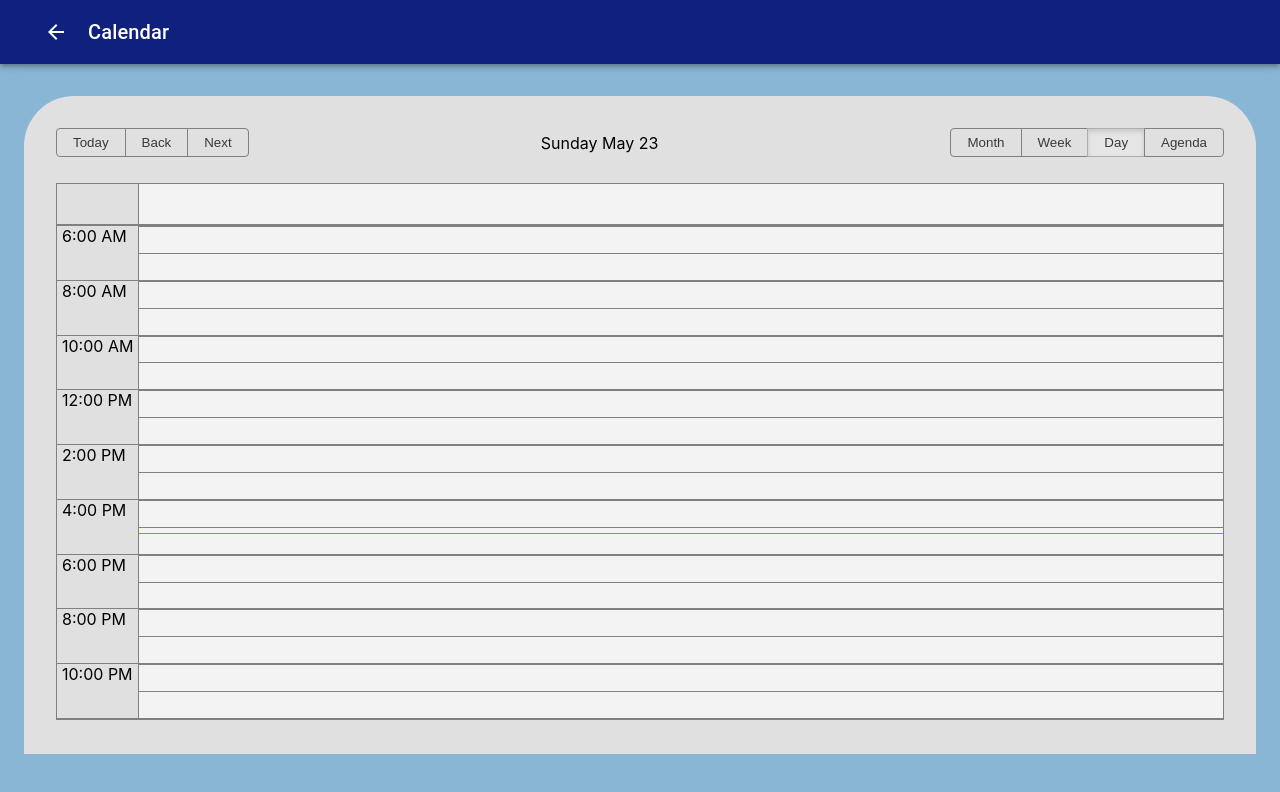
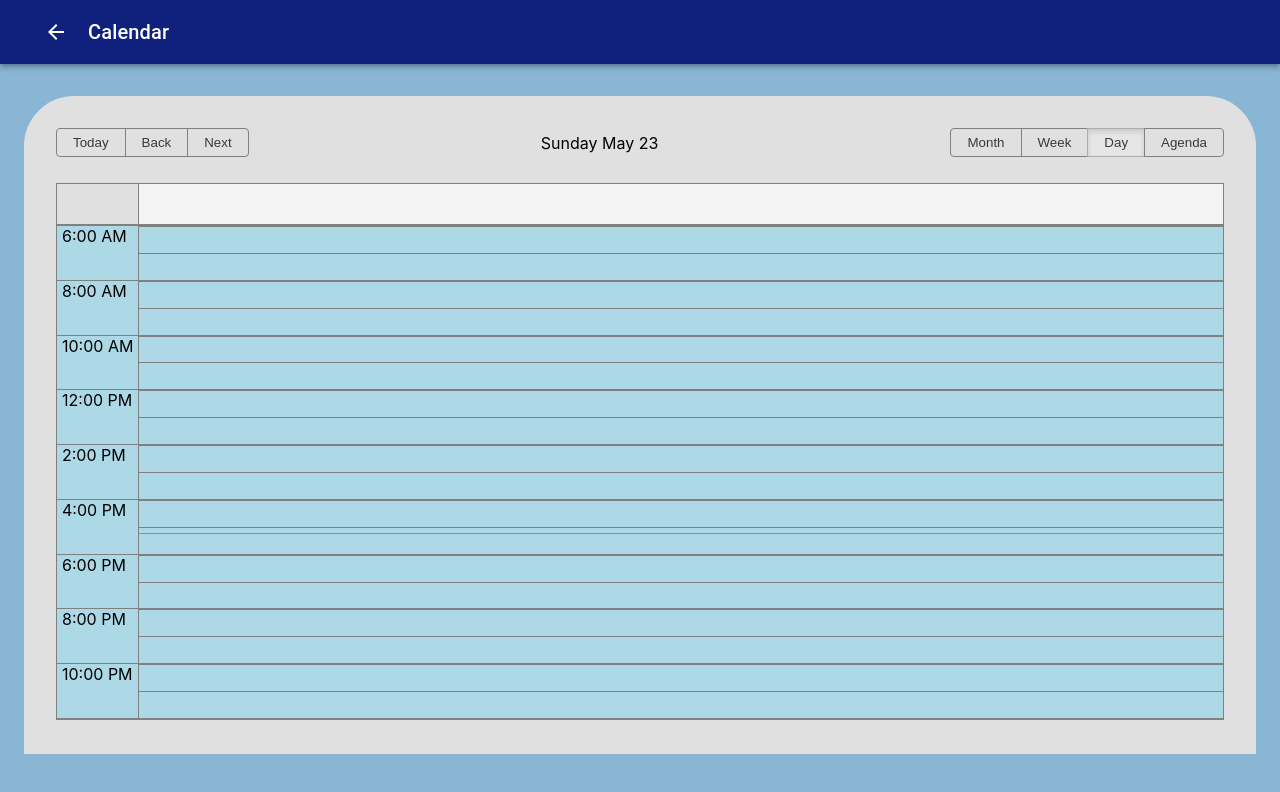
Before and after one commit to Tahlil-992/bugophobia.front-end, a React (Create React App) app: page /Calendar in a window 1280 px wide. Shown: the top 792 px of the page. Built offline with nearby package versions, Linux system fonts and the light colour scheme; sample sign-in values are in the browser's storage.

Commit message:
event date bug fixed

```diff
--- a/src/views/pages/Calendar.js
+++ b/src/views/pages/Calendar.js
@@ -37,7 +37,14 @@ const useStyles = makeStyles((theme) => ({
     },
 }));
 
- function CalendarPage({ isRemembered }) {
+const ColoredDateCellWrapper = ({ children }) =>
+  React.cloneElement(React.Children.only(children), {
+    style: {
+      backgroundColor: 'lightblue',
+    },
+});
+
+function CalendarPage({ isRemembered }) {
     const classes = useStyles();
     const localizer = momentLocalizer(moment);
     const minTime = new Date();
@@ -76,6 +83,7 @@ const useStyles = makeStyles((theme) => ({
             if (view === calendar_views.month || view === calendar_views.agenda) {
                 setStartDate(range_data.start);
                 setEndDate(range_data.end);
+                console.log(range_data.end.getMonth());
             }
             else if (view === calendar_views.week) {
                 setStartDate(range_data[0]);
@@ -83,7 +91,7 @@ const useStyles = makeStyles((theme) => ({
             }
             else if (view === calendar_views.day) {
                 setStartDate(range_data[0]);
-                setEndDate(moment(range_data[0]).add(1, 'days'));
+                setEndDate(moment(range_data[0]).add(1, 'days').toDate());
             }
         }
     }
@@ -133,43 +141,39 @@ const useStyles = makeStyles((theme) => ({
                                 view={view}
                                 onView={(event) => {setView(event); console.log(event);}}
                                 onRangeChange={(event) => {setRange(event); console.log(event);}}
-                                events={events ? events.map((event) => {
-                                    const start_date_obj = getDateElements(event.start_date);
-                                    const end_date_obj = getDateElements(event.end_date);
+                                events={
+                                    events ? events.map((event) => {
+                                    const start_date_obj = getDateElements(event.start_time);
+                                    const end_date_obj = getDateElements(event.end_time);
                                     return {
                                         'start': new Date(
                                             start_date_obj.year,
-                                            start_date_obj.month,
+                                            start_date_obj.month - 1,
                                             start_date_obj.day,
                                             start_date_obj.hour,
                                             start_date_obj.minute,
                                         ),
                                         'end': new Date(
                                             end_date_obj.year,
-                                            end_date_obj.month,
+                                            end_date_obj.month - 1,
                                             end_date_obj.day,
                                             end_date_obj.hour,
                                             end_date_obj.minute,
                                         ),
                                         'allDay': false,
-                                        'title': `Visit time set for`,
+                                        'title': `Visit time set for ${start_date_obj.hour}:${start_date_obj.minute}-${end_date_obj.hour}:${end_date_obj.minute}`,
                                     }
                                 }) : []
-                                // [
-                                //     {
-                                //         'title': 'visit 1',
-                                //         'allDay': false,
-                                //         'start': new Date(2021, 4, 19, 10, 0),
-                                //         'end': new Date(2021, 4, 19, 11, 0),
-                                //     },
-                                // ]
                                 }
                                 step={60}
                                 showMultiDayTimes
                                 min={minTime}
                                 max={maxTime}
-                                startAccessor={() => {return new Date();}}
+                                startAccessor="start"
                                 endAccessor="end"
+                                components={{
+                                    timeSlotWrapper: ColoredDateCellWrapper
+                                }}
                             />
                         </div>
                     </Grid>
```
